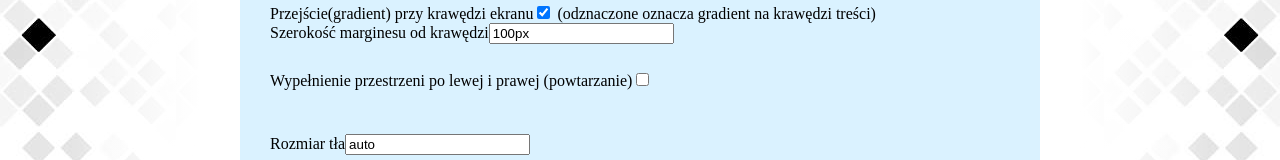
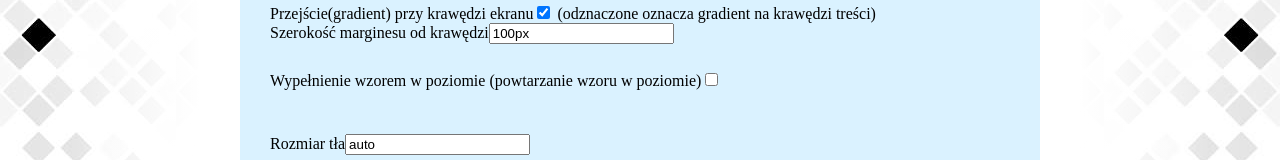
Before and after one commit to lukaszpolowczyk/lukaszpolowczyk.github.io, a plain HTML site: page bg-tests.html in a window 1280 px wide. Shown: the part 343-503 px from the top of the page. Drawn offline with Linux system fonts and the light colour scheme.

Commit message:
Update bg-tests.html

```diff
--- a/bg-tests.html
+++ b/bg-tests.html
@@ -28,7 +28,7 @@
 		<label>Przejście(gradient) przy krawędzi ekranu<input type="checkbox" id="bg-fade-point"> (odznaczone oznacza gradient na krawędzi treści)</label>
 		<label>Szerokość marginesu od krawędzi<input type="text" id="screen-edge-margin-width"></label>
 		<hr>
-		<label>Wypełnienie przestrzeni po lewej i prawej (powtarzanie)<input type="checkbox" id="bg-repeat"></label>
+		<label>Wypełnienie wzorem w poziomie (powtarzanie wzoru w poziomie)<input type="checkbox" id="bg-repeat"></label>
 		<hr><br>
 		<label>Rozmiar tła<input type="text" id="bg-pattern-size"></label>
 		</div>
```
